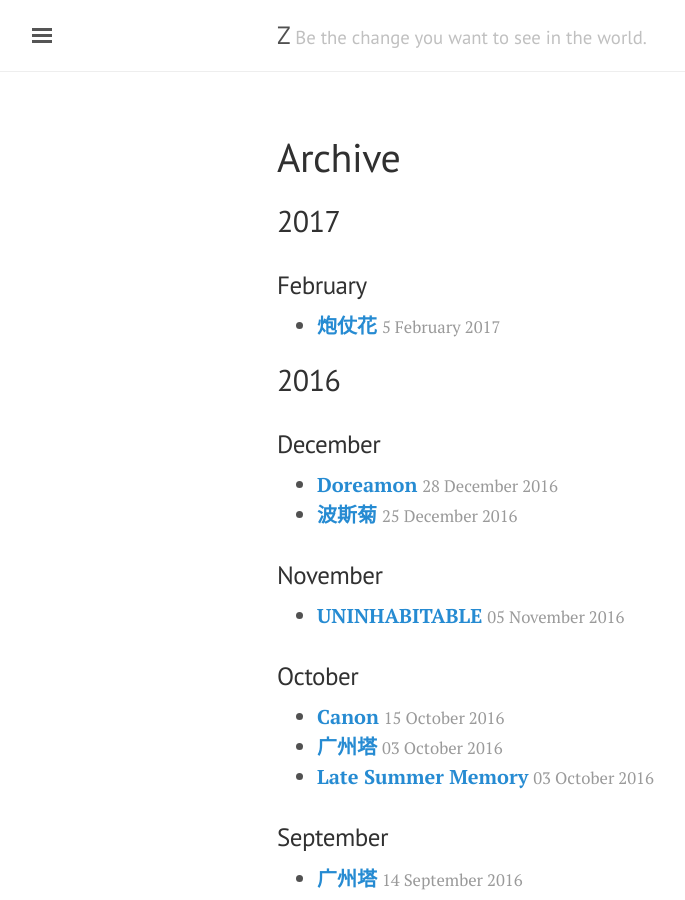
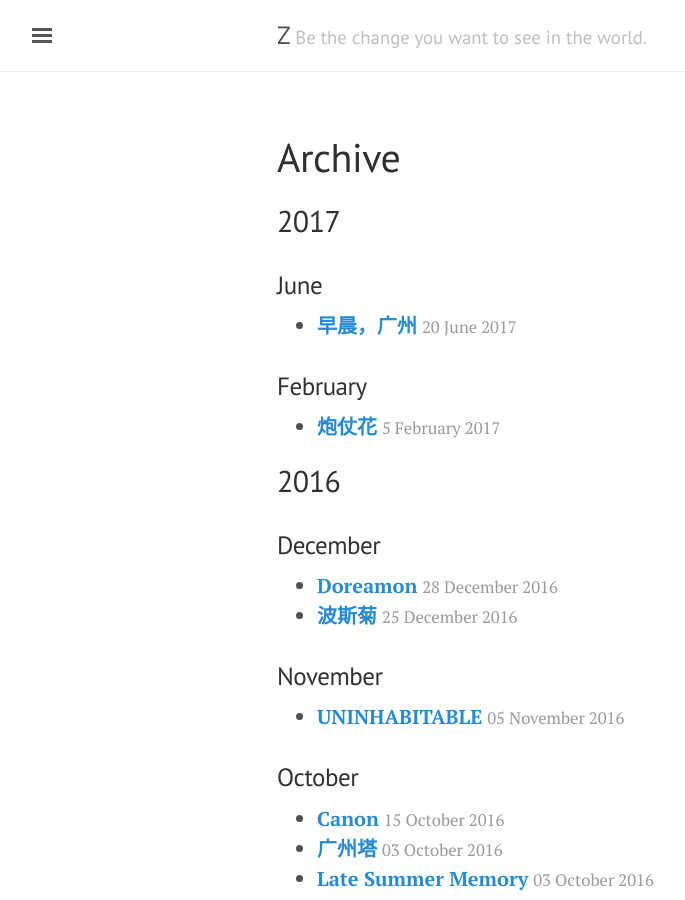
Before and after one commit to comacros/comacros.github.io, a Jekyll site: the page built from archive.md, in a window 1280 px wide and 900 px high. Shown: the whole window, without its empty margins (3-688 px from the left). Built offline with Jekyll 4.4.1, drawn with Linux system fonts in a browser that asks for light colours.

Commit message:
Update archive.md

```diff
--- a/archive.md
+++ b/archive.md
@@ -4,6 +4,9 @@ title: Archive
 ---
 
 ## 2017
+
+### June
+* [**早晨，广州**](http://xiongzh.com/2017/06/20/Morning-Guangzhou/) <small style="color:rgb(154,154,154)">20 June 2017</small>
 
 ### February
 * [**炮仗花**](http://xiongzh.com/2017/02/05/炮仗花/) <small style="color:rgb(154,154,154)">5 February 2017</small>
```
